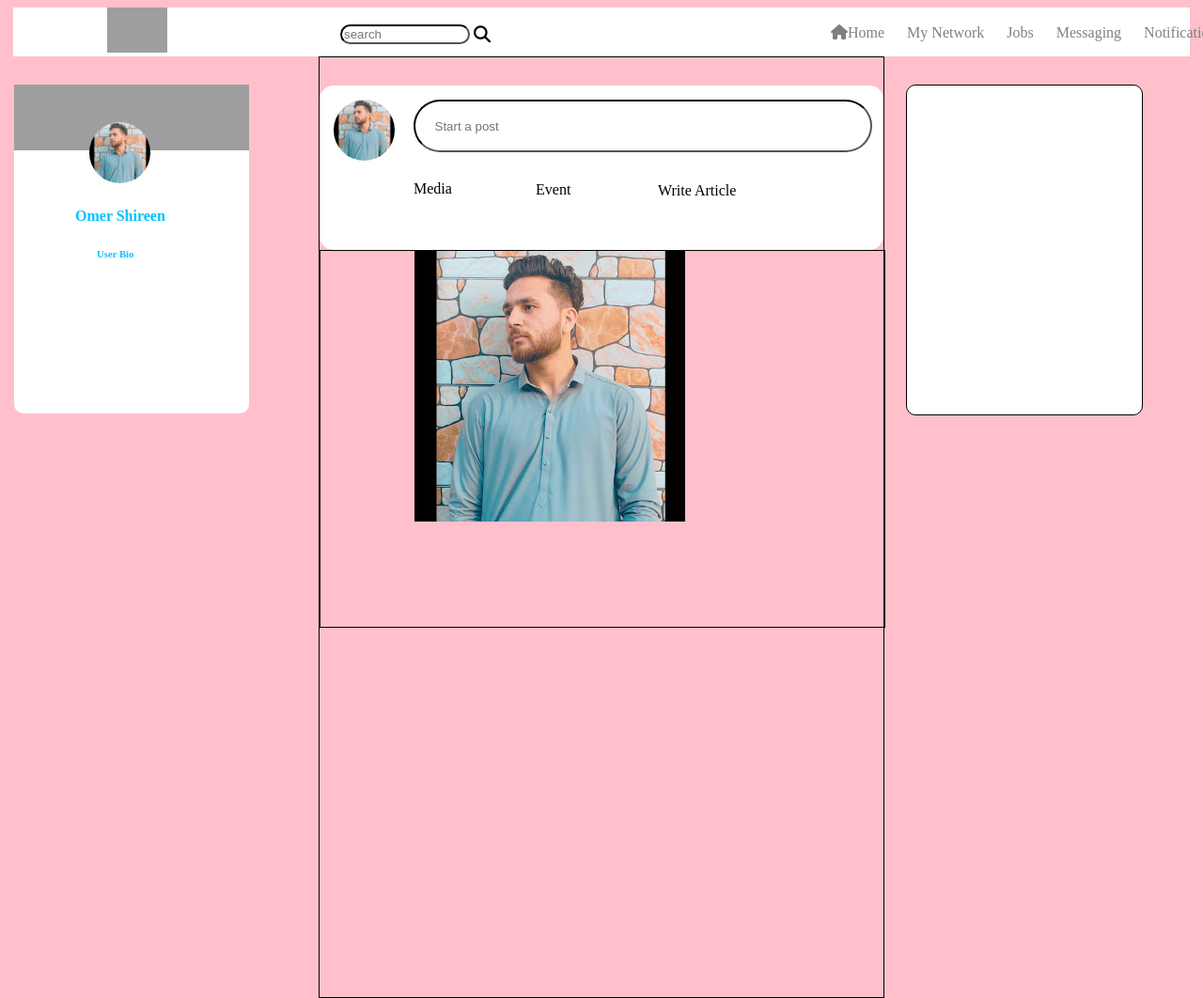
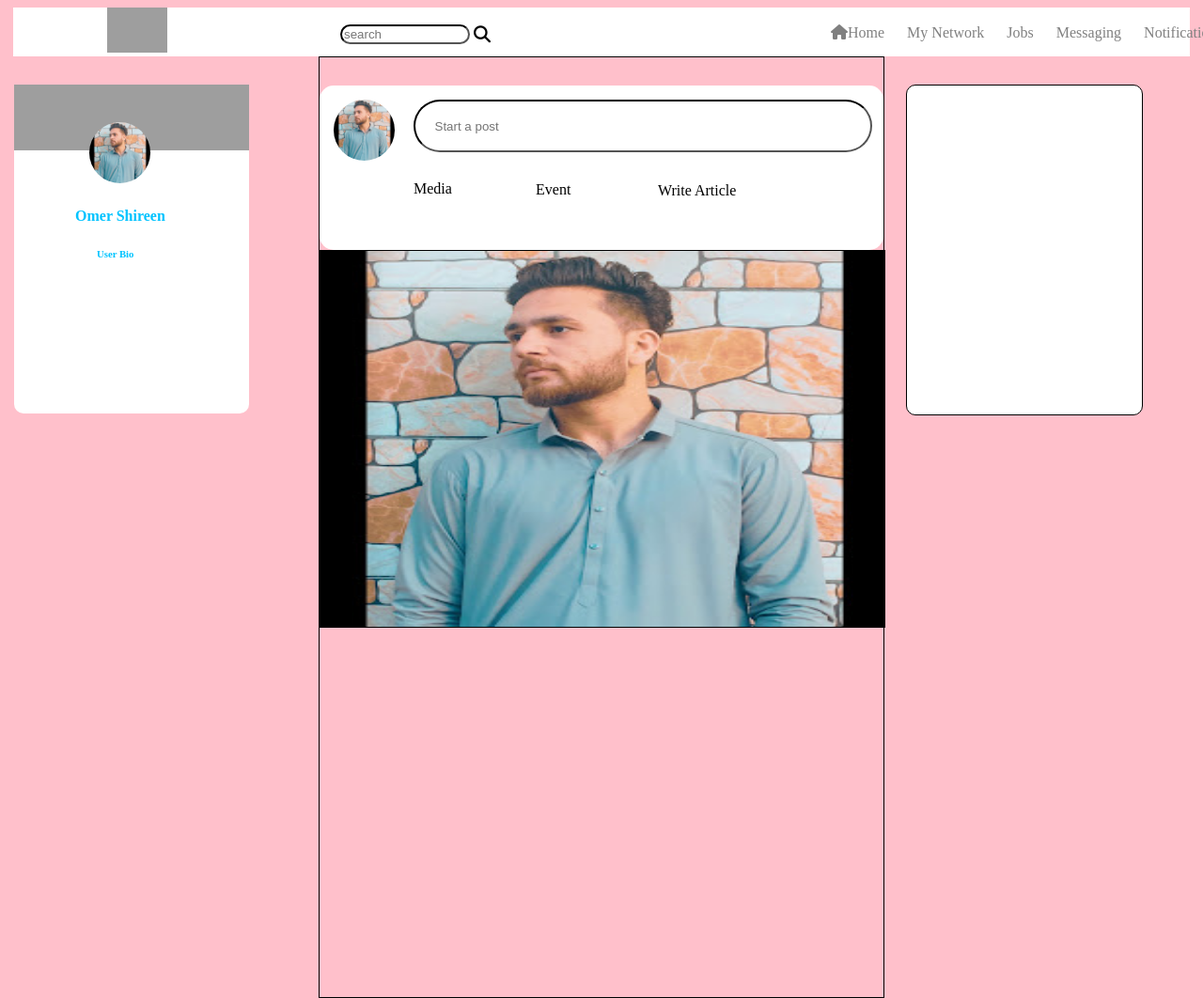
Before and after one commit to OmerShireen/Navbar, a plain HTML site: page index.html in a window 1280 px wide. Shown: the top 1062 px of the page at 94% size. Drawn offline with Linux system fonts and the light colour scheme; grey boxes are pictures that could not be loaded.

Commit message:
2nd post added

```diff
--- a/index.html
+++ b/index.html
@@ -143,9 +143,15 @@
     top: 20px;
   }
  .post1{
+   height: 200px;
+   border: 1px solid;
+  background-size: 100% 100%;
+ }
+
+ .post1{
   height: 400px;
-  width: 600px;
-  border: 1px solid;
+  width: 100%;
+  background-image: url(img.jpg);
  }
 
     </style>
@@ -179,7 +185,7 @@
         <div class="text3">Write Article</div>
       </div>
       <div class="post1">
-        <img src="img.jpg" alt="">
+        <div class="posts1"></div>
 
 
       </div>
```
